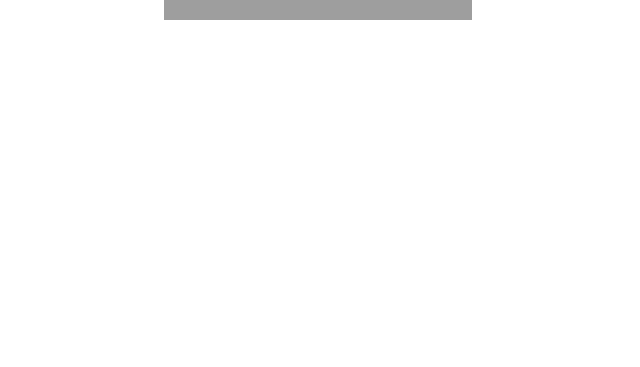
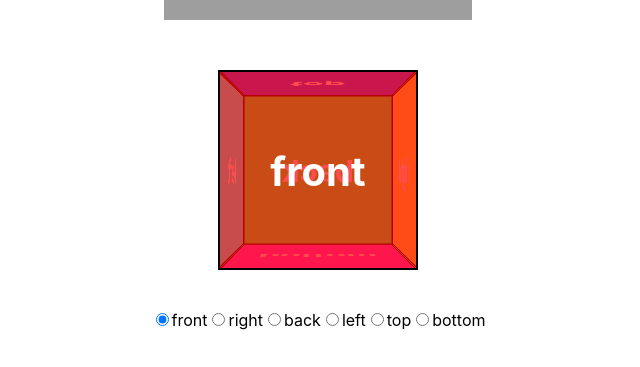
Before and after one commit to minhanPark/3d-carousel, a React (Create React App) app: page / in a window 1280 px wide. Shown: the part 784-1151 px from the top of the page, without its empty margins (322-962 px from the left). Before the commit the page ends 854 px from the top, so only its background shows below. Built offline with nearby package versions, Linux system fonts and the light colour scheme; grey boxes are pictures that could not be loaded.

Commit message:
3d 큐브

```diff
--- a/src/App.tsx
+++ b/src/App.tsx
@@ -1,12 +1,14 @@
 import React from "react";
 import CardFlip from "./components/CardFlip";
 import CarouselComponenet from "./components/carousel";
+import Cube from "./components/Cube";
 
 function App() {
   return (
     <>
       <CarouselComponenet />
       <CardFlip />
+      <Cube />
     </>
   );
 }
--- /dev/null
+++ b/src/components/Cube.module.css
@@ -0,0 +1,90 @@
+.scene {
+  width: 200px;
+  height: 200px;
+  perspective: 600px;
+  margin: 0 auto;
+}
+
+.cube {
+  width: 100%;
+  height: 100%;
+  position: relative;
+  transform-style: preserve-3d;
+  transform: translateZ(-100px);
+  transition: transform 1s;
+}
+
+.cube__face {
+  position: absolute;
+  width: 200px;
+  height: 200px;
+  border: 2px solid black;
+  font-size: 40px;
+  font-weight: bold;
+
+  text-align: center;
+  line-height: 200px;
+  color: white;
+  text-align: center;
+}
+
+.front {
+  background: hsla(0, 100%, 50%, 0.7);
+}
+.right {
+  background: hsla(60, 100%, 50%, 0.7);
+}
+.back {
+  background: hsla(120, 100%, 50%, 0.7);
+}
+.left {
+  background: hsla(180, 100%, 50%, 0.7);
+}
+.top {
+  background: hsla(240, 100%, 50%, 0.7);
+}
+.bottom {
+  background: hsla(300, 100%, 50%, 0.7);
+}
+
+.front {
+  transform: rotateY(0deg) translateZ(100px);
+}
+.right {
+  transform: rotateY(90deg) translateZ(100px);
+}
+.back {
+  transform: rotateY(180deg) translateZ(100px);
+}
+.left {
+  transform: rotateY(-90deg) translateZ(100px);
+}
+.top {
+  transform: rotateX(90deg) translateZ(100px);
+}
+.bottom {
+  transform: rotateX(-90deg) translateZ(100px);
+}
+
+.cube.show-front {
+  transform: translateZ(-100px) rotateY(0deg);
+}
+.cube.show-right {
+  transform: translateZ(-100px) rotateY(-90deg);
+}
+.cube.show-back {
+  transform: translateZ(-100px) rotateY(-180deg);
+}
+.cube.show-left {
+  transform: translateZ(-100px) rotateY(90deg);
+}
+.cube.show-top {
+  transform: translateZ(-100px) rotateX(-90deg);
+}
+.cube.show-bottom {
+  transform: translateZ(-100px) rotateX(90deg);
+}
+
+.buttons {
+  margin: 40px auto;
+}
--- /dev/null
+++ b/src/components/Cube.tsx
@@ -0,0 +1,44 @@
+import React, { useState } from "react";
+import style from "./Cube.module.css";
+
+const Cube = () => {
+  const squareSides = ["front", "right", "back", "left", "top", "bottom"];
+  const [selected, setSelected] = useState("front");
+  const handleOption = (e: any) => {
+    setSelected(e.target.value);
+  };
+  return (
+    <>
+      <div className={style.scene}>
+        <div className={`${style.cube} ${style[`show-${selected}`]}`}>
+          {squareSides.map((value) => (
+            <div
+              key={value}
+              className={`${style["cube__face"]} ${style[value]}`}
+            >
+              {value}
+            </div>
+          ))}
+        </div>
+      </div>
+      <div className={style.buttons}>
+        {squareSides.map((value) => (
+          <>
+            <input
+              key={`input-${value}`}
+              type="radio"
+              name="selected"
+              value={value}
+              id={`input-${value}`}
+              checked={selected === value}
+              onChange={handleOption}
+            />
+            <label htmlFor={`input-${value}`}>{value}</label>
+          </>
+        ))}
+      </div>
+    </>
+  );
+};
+
+export default Cube;
```
